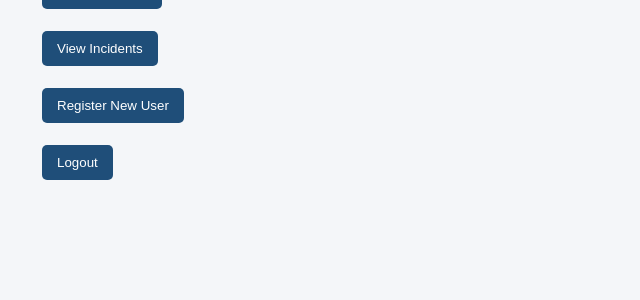
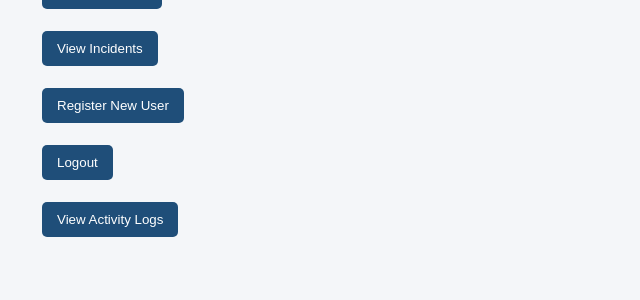
Before and after one commit to bhuwankhadka99/Cybersecurity-Incident-Reporting-System, a Flask app: template templates/dashboard.html in a window 1280 px wide. Shown: the part 270-570 px from the top of the page, without its empty margins (0-640 px from the left). Run offline with Flask 3, Linux system fonts and the light colour scheme; the template is opened without the code that fills it, so the values that code supplies are empty.

Commit message:
Add activity logs navigation to dashboard

```diff
--- a/templates/dashboard.html
+++ b/templates/dashboard.html
@@ -37,6 +37,11 @@
 <button onclick="window.location.href='/login-page'">
     Logout
 </button>
+<br><br>
+
+<button onclick="window.location.href='/activity-logs-page'">
+    View Activity Logs
+</button>
 
 </body>
 </html>
```
